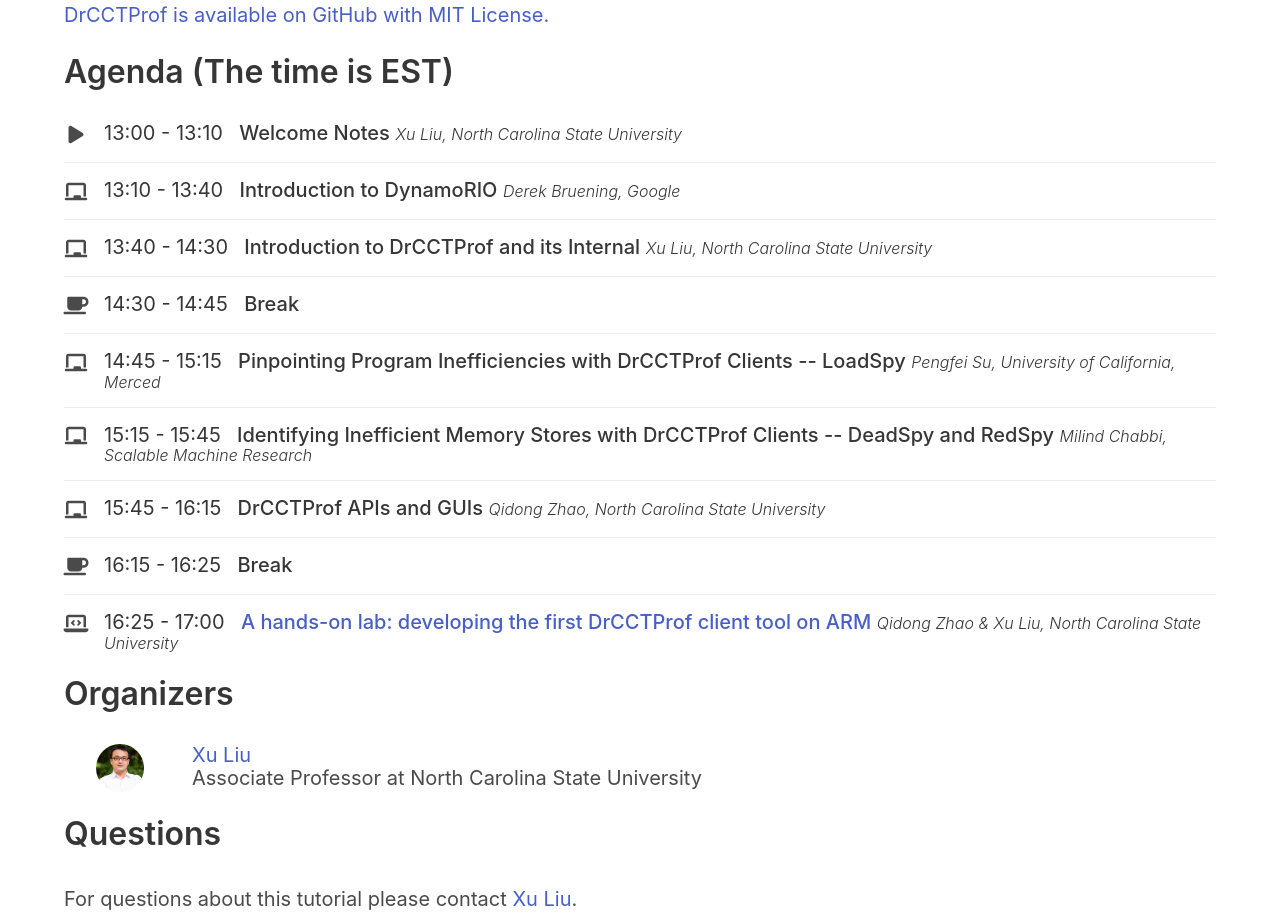
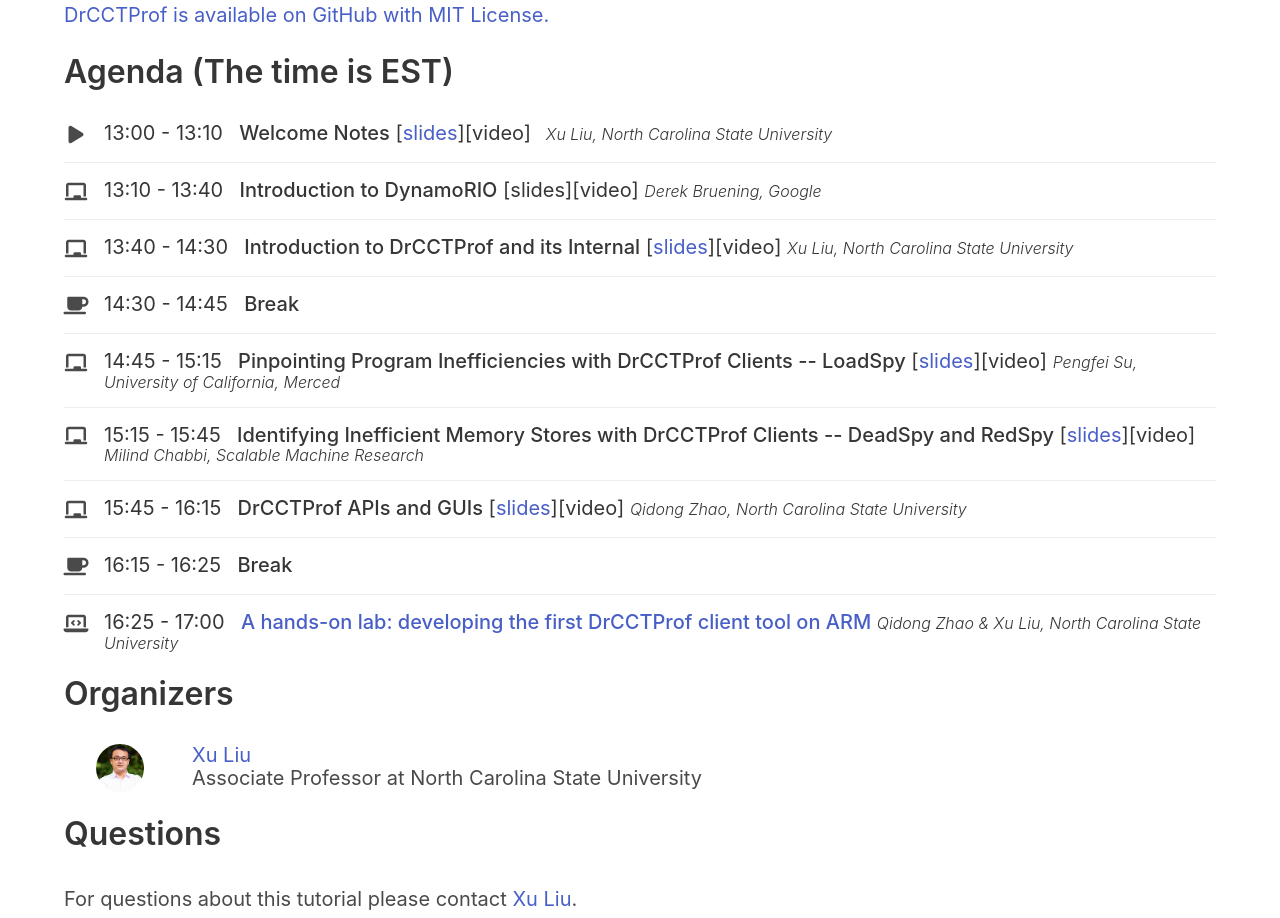
Before and after one commit to xperflab/xperflab.github.io, a plain HTML site: page drcctprof/tutorial.html in a window 1280 px wide. Shown: the part 1540-2458 px from the top of the page. Drawn offline with nearby package versions, Linux system fonts and the light colour scheme.

Commit message:
add some slides

```diff
--- a/drcctprof/tutorial.html
+++ b/drcctprof/tutorial.html
@@ -41,7 +41,7 @@
                         </p>
                     </div>
                     <div class="block">
-                        <a class="is-size-4" href="">Slides will be available</a>
+                        <a class="is-size-4">Slides will be available</a>
                     </div>
                 </div>
                 <div class="column is-full">
@@ -119,7 +119,8 @@
                                 <p class="title is-5 has-text-weight-normal">
                                     13:00 - 13:10
                                     <span class="has-text-weight-medium">&nbsp;&nbsp;Welcome Notes</span>
-                                    <span class="is-size-6 has-text-weight-light is-italic">Xu Liu, North Carolina State University</span>
+                                    <span class="has-text-medium">[<a href="slides/DrCCTProf-tutorial-welcome-notes.pdf">slides</a>][video]</span>
+                                    <span class="is-size-6 has-text-weight-light is-italic">&nbsp;&nbsp;Xu Liu, North Carolina State University</span>
                                 </p>
                             </div>
                         </div>
@@ -133,6 +134,7 @@
                                 <p class="title is-5 has-text-weight-normal">
                                     13:10 - 13:40
                                     <span class="has-text-weight-medium">&nbsp;&nbsp;Introduction to DynamoRIO</span>
+                                    <span class="has-text-medium">[slides][video]</span>
                                     <span class="is-size-6 has-text-weight-light is-italic">Derek Bruening, Google</span>
                                 </p>
                             </div>
@@ -147,6 +149,7 @@
                                 <p class="title is-5 has-text-weight-normal">
                                     13:40 - 14:30
                                     <span class="has-text-weight-medium">&nbsp;&nbsp;Introduction to DrCCTProf and its Internal</span>
+                                    <span class="has-text-medium">[<a href="slides/drcctprof-overview.pdf">slides</a>][video]</span>
                                     <span class="is-size-6 has-text-weight-light is-italic">Xu Liu, North Carolina State University</span>
                                 </p>
                             </div>
@@ -174,6 +177,7 @@
                                 <p class="title is-5 has-text-weight-normal">
                                     14:45 - 15:15
                                     <span class="has-text-weight-medium">&nbsp;&nbsp;Pinpointing Program Inefficiencies with DrCCTProf Clients -- LoadSpy</span>
+                                    <span class="has-text-medium">[<a href="slides/loadspy.pdf">slides</a>][video]</span>
                                     <span class="is-size-6 has-text-weight-light is-italic">Pengfei Su, University of California, Merced</span>
                                 </p>
                             </div>
@@ -188,6 +192,7 @@
                                 <p class="title is-5 has-text-weight-normal">
                                     15:15 - 15:45
                                     <span class="has-text-weight-medium">&nbsp;&nbsp;Identifying Inefficient Memory Stores with DrCCTProf Clients -- DeadSpy and RedSpy</span>
+                                    <span class="has-text-medium">[<a href="slides/redspy.pdf">slides</a>][video]</span>
                                     <span class="is-size-6 has-text-weight-light is-italic">Milind Chabbi, Scalable Machine Research</span>
                                 </p>
                             </div>
@@ -202,6 +207,7 @@
                                 <p class="title is-5 has-text-weight-normal">
                                     15:45 - 16:15
                                     <span class="has-text-weight-medium">&nbsp;&nbsp;DrCCTProf APIs and GUIs</span>
+                                    <span class="has-text-medium">[<a href="">slides</a>][video]</span>
                                     <span class="is-size-6 has-text-weight-light is-italic">Qidong Zhao, North Carolina State University</span>
                                 </p>
                             </div>
```
Also changed, not shown: 4 other files.
